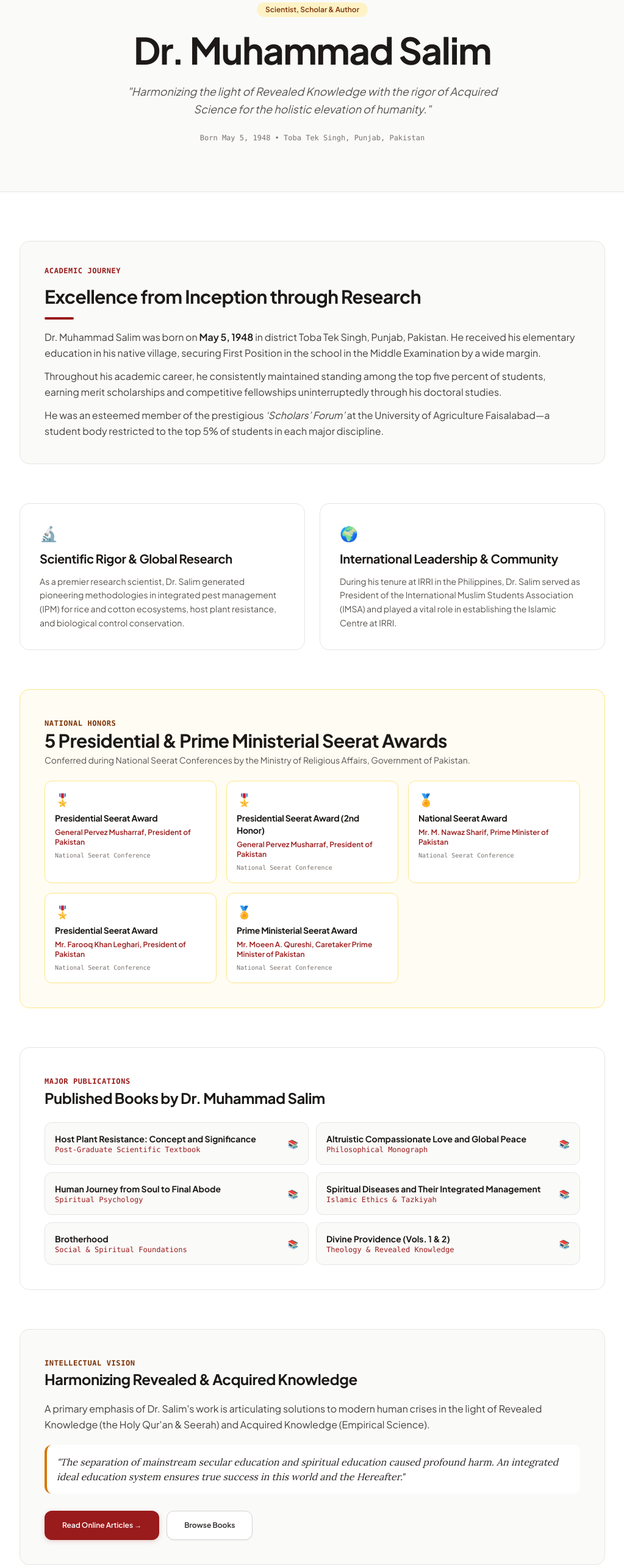
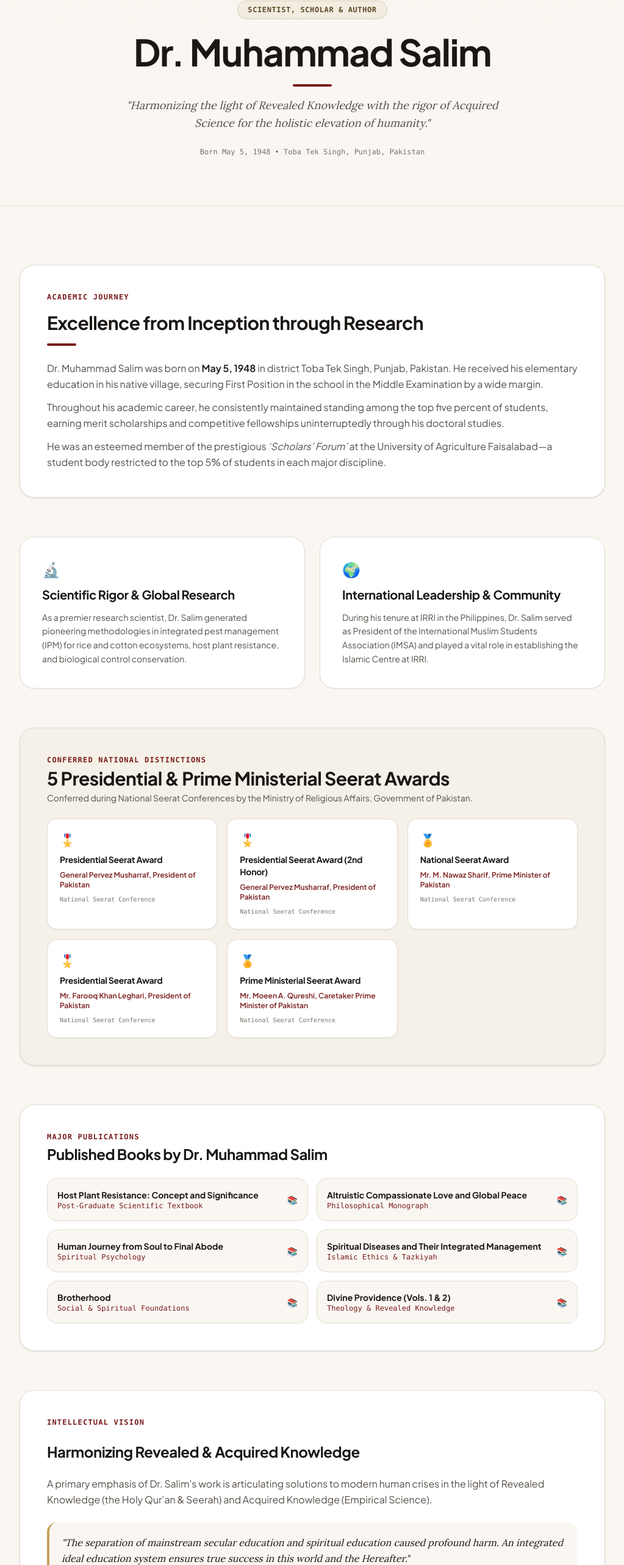
Before and after one commit to Ahmadkhanworkspace/drsalim, a Next.js app: page /about in a window 1280 px wide. Shown: the part 159-2725 px from the top of the page at 61% size, without its empty margins (128-1151 px from the left). Built offline with nearby package versions, Linux system fonts and the light colour scheme.

Commit message:
Align /about page with warm ivory luxury editorial theme

```diff
--- a/app/(main)/about/page.tsx
+++ b/app/(main)/about/page.tsx
@@ -51,45 +51,50 @@ export default function AboutPage() {
     ];
 
     return (
-        <main className="bg-white min-h-screen text-stone-900 pb-24 relative overflow-hidden">
+        <main className="bg-[#FAF7F2] min-h-screen text-[#1A1715] pb-24 relative overflow-hidden">
+            {/* Ambient Background Glows */}
+            <div className="absolute top-0 right-1/4 w-[600px] h-[350px] bg-[#EFE8DC]/60 rounded-full blur-[140px] pointer-events-none -z-10" />
+            <div className="absolute top-1/3 left-10 w-[450px] h-[450px] bg-[#F7EFE3]/70 rounded-full blur-[130px] pointer-events-none -z-10" />
+
             {/* Hero Section */}
-            <section className="pt-32 sm:pt-40 pb-16 sm:pb-20 border-b border-stone-200 bg-stone-50">
+            <section className="pt-32 sm:pt-40 pb-16 sm:pb-20 border-b border-[#E8E1D5] bg-gradient-to-b from-[#F7F4EE] via-[#FAF7F2] to-[#FAF7F2]">
                 <div className="container max-w-4xl mx-auto px-4 sm:px-6 text-center space-y-4">
-                    <span className="inline-block px-3.5 py-1 rounded-full bg-amber-100 text-amber-900 text-xs font-semibold">
+                    <span className="inline-block px-4 py-1.5 rounded-full bg-[#F3ECE0] border border-[#D9CEBA] text-[#5C4A28] text-xs font-semibold uppercase font-mono tracking-wider shadow-xs">
                         Scientist, Scholar & Author
                     </span>
 
-                    <h1 className="text-3xl sm:text-5xl md:text-6xl font-bold leading-tight font-heading text-stone-900 tracking-tight">
+                    <h1 className="text-3xl sm:text-5xl md:text-6xl font-bold leading-tight font-heading text-[#1A1715] tracking-tight">
                         Dr. Muhammad Salim
                     </h1>
+                    <div className="w-16 h-1 bg-[#7A1C1C] mx-auto rounded-full" />
 
-                    <p className="text-stone-600 text-base sm:text-lg max-w-2xl mx-auto leading-relaxed font-light italic">
+                    <p className="text-[#554E48] text-base sm:text-lg max-w-2xl mx-auto leading-relaxed font-serif italic">
                         "Harmonizing the light of Revealed Knowledge with the rigor of Acquired Science for the holistic elevation of humanity."
                     </p>
 
-                    <div className="pt-2 text-xs font-mono text-stone-500">
+                    <div className="pt-2 text-xs font-mono text-[#7A726A]">
                         <span>Born May 5, 1948 • Toba Tek Singh, Punjab, Pakistan</span>
                     </div>
                 </div>
             </section>
 
             {/* Core Narrative / Biography Section */}
-            <section className="py-16 sm:py-20">
+            <section className="py-16 sm:py-24">
                 <div className="container max-w-5xl mx-auto px-4 sm:px-6 lg:px-8 space-y-12 sm:space-y-16">
 
                     {/* Early Life */}
-                    <div className="p-6 sm:p-10 rounded-2xl bg-stone-50 border border-stone-200 space-y-4">
-                        <span className="text-crimson-800 font-mono font-bold uppercase tracking-wider text-xs block">
+                    <div className="p-7 sm:p-11 rounded-3xl bg-white border border-[#E3DBD0] space-y-4 shadow-sm">
+                        <span className="text-[#7A1C1C] font-mono font-bold uppercase tracking-widest text-xs block">
                             Academic Journey
                         </span>
-                        <h2 className="text-2xl sm:text-3xl font-bold text-stone-900 font-heading">
+                        <h2 className="text-2xl sm:text-3xl font-bold text-[#1A1715] font-heading">
                             Excellence from Inception through Research
                         </h2>
-                        <div className="w-12 h-1 bg-crimson-800 rounded-full" />
+                        <div className="w-12 h-1 bg-[#7A1C1C] rounded-full" />
 
-                        <div className="text-stone-700 font-light text-base leading-relaxed space-y-3">
+                        <div className="text-[#554E48] font-light text-base leading-relaxed space-y-3 pt-2">
                             <p>
-                                Dr. Muhammad Salim was born on <strong className="text-stone-900 font-semibold">May 5, 1948</strong> in district Toba Tek Singh, Punjab, Pakistan. He received his elementary education in his native village, securing First Position in the school in the Middle Examination by a wide margin.
+                                Dr. Muhammad Salim was born on <strong className="text-[#1A1715] font-semibold">May 5, 1948</strong> in district Toba Tek Singh, Punjab, Pakistan. He received his elementary education in his native village, securing First Position in the school in the Middle Examination by a wide margin.
                             </p>
                             <p>
                                 Throughout his academic career, he consistently maintained standing among the top five percent of students, earning merit scholarships and competitive fellowships uninterruptedly through his doctoral studies.
@@ -102,70 +107,70 @@ export default function AboutPage() {
 
                     {/* Scientific Contributions */}
                     <div className="grid grid-cols-1 md:grid-cols-2 gap-6">
-                        <div className="p-6 sm:p-8 rounded-2xl bg-white border border-stone-200 space-y-3">
+                        <div className="p-7 sm:p-9 rounded-3xl bg-white border border-[#E3DBD0] space-y-3 shadow-xs">
                             <div className="text-2xl">🔬</div>
-                            <h3 className="text-xl font-bold text-stone-900 font-heading">
+                            <h3 className="text-xl font-bold text-[#1A1715] font-heading">
                                 Scientific Rigor & Global Research
                             </h3>
-                            <p className="text-stone-600 text-sm leading-relaxed font-light">
+                            <p className="text-[#554E48] text-sm leading-relaxed font-light">
                                 As a premier research scientist, Dr. Salim generated pioneering methodologies in integrated pest management (IPM) for rice and cotton ecosystems, host plant resistance, and biological control conservation.
                             </p>
                         </div>
 
-                        <div className="p-6 sm:p-8 rounded-2xl bg-white border border-stone-200 space-y-3">
+                        <div className="p-7 sm:p-9 rounded-3xl bg-white border border-[#E3DBD0] space-y-3 shadow-xs">
                             <div className="text-2xl">🌍</div>
-                            <h3 className="text-xl font-bold text-stone-900 font-heading">
+                            <h3 className="text-xl font-bold text-[#1A1715] font-heading">
                                 International Leadership & Community
                             </h3>
-                            <p className="text-stone-600 text-sm leading-relaxed font-light">
+                            <p className="text-[#554E48] text-sm leading-relaxed font-light">
                                 During his tenure at IRRI in the Philippines, Dr. Salim served as President of the International Muslim Students Association (IMSA) and played a vital role in establishing the Islamic Centre at IRRI.
                             </p>
                         </div>
                     </div>
 
                     {/* 5 Presidential Awards */}
-                    <div className="p-6 sm:p-10 rounded-2xl bg-amber-50/60 border border-amber-200 space-y-6">
+                    <div className="p-7 sm:p-11 rounded-3xl bg-[#F5F1E8] border border-[#E3DBD0] space-y-6 shadow-sm">
                         <div className="space-y-1">
-                            <span className="text-xs font-mono tracking-wider text-amber-900 font-bold uppercase">
-                                National Honors
+                            <span className="text-xs font-mono tracking-widest text-[#7A1C1C] font-bold uppercase block">
+                                Conferred National Distinctions
                             </span>
-                            <h2 className="text-2xl sm:text-3xl font-bold text-stone-900 font-heading">
+                            <h2 className="text-2xl sm:text-3xl font-bold text-[#1A1715] font-heading">
                                 5 Presidential & Prime Ministerial Seerat Awards
                             </h2>
-                            <p className="text-xs sm:text-sm text-stone-600">
+                            <p className="text-xs sm:text-sm text-[#554E48]">
                                 Conferred during National Seerat Conferences by the Ministry of Religious Affairs, Government of Pakistan.
                             </p>
                         </div>
 
                         <div className="grid grid-cols-1 sm:grid-cols-2 lg:grid-cols-3 gap-4">
                             {presidentialAwards.map((award, i) => (
-                                <div key={i} className="p-4 rounded-xl bg-white border border-amber-200 space-y-1.5">
+                                <div key={i} className="p-5 rounded-2xl bg-white border border-[#E3DBD0] space-y-2 shadow-xs">
                                     <div className="text-xl">{award.icon}</div>
-                                    <h4 className="text-sm font-bold text-stone-900 font-heading">{award.title}</h4>
-                                    <div className="text-xs font-semibold text-crimson-800">{award.conferredBy}</div>
-                                    <div className="text-[10px] text-stone-500 font-mono">{award.occasion}</div>
+                                    <h4 className="text-sm font-bold text-[#1A1715] font-heading">{award.title}</h4>
+                                    <div className="text-xs font-semibold text-[#7A1C1C]">{award.conferredBy}</div>
+                                    <div className="text-[10px] text-[#7A726A] font-mono">{award.occasion}</div>
                                 </div>
                             ))}
                         </div>
                     </div>
 
                     {/* Books */}
-                    <div className="p-6 sm:p-10 rounded-2xl bg-white border border-stone-200 space-y-6">
+                    <div className="p-7 sm:p-11 rounded-3xl bg-white border border-[#E3DBD0] space-y-6 shadow-sm">
                         <div className="space-y-1">
-                            <span className="text-crimson-800 font-mono font-bold uppercase tracking-wider text-xs">
+                            <span className="text-[#7A1C1C] font-mono font-bold uppercase tracking-widest text-xs block">
                                 Major Publications
                             </span>
-                            <h3 className="text-2xl font-bold text-stone-900 font-heading">
+                            <h3 className="text-2xl font-bold text-[#1A1715] font-heading">
                                 Published Books by Dr. Muhammad Salim
                             </h3>
                         </div>
 
-                        <div className="grid grid-cols-1 sm:grid-cols-2 gap-3">
+                        <div className="grid grid-cols-1 sm:grid-cols-2 gap-3.5">
                             {majorBooks.map((b, i) => (
-                                <div key={i} className="p-4 rounded-xl bg-stone-50 border border-stone-200 flex justify-between items-center">
+                                <div key={i} className="p-4 rounded-2xl bg-[#FAF7F2] border border-[#E3DBD0] flex justify-between items-center">
                                     <div>
-                                        <div className="text-sm font-bold text-stone-900 font-heading">{b.title}</div>
-                                        <div className="text-xs text-crimson-800 font-mono">{b.type}</div>
+                                        <div className="text-sm font-bold text-[#1A1715] font-heading">{b.title}</div>
+                                        <div className="text-xs text-[#7A1C1C] font-mono">{b.type}</div>
                                     </div>
                                     <span className="text-stone-400 text-sm">📚</span>
                                 </div>
@@ -174,33 +179,33 @@ export default function AboutPage() {
                     </div>
 
                     {/* Vision & Articles */}
-                    <div className="p-6 sm:p-10 rounded-2xl bg-stone-50 border border-stone-200 space-y-5">
-                        <span className="text-amber-900 font-mono font-bold uppercase tracking-wider text-xs">
+                    <div className="p-7 sm:p-11 rounded-3xl bg-white border border-[#E3DBD0] space-y-6 shadow-sm">
+                        <span className="text-[#7A1C1C] font-mono font-bold uppercase tracking-widest text-xs block">
                             Intellectual Vision
                         </span>
-                        <h3 className="text-2xl font-bold text-stone-900 font-heading">
+                        <h3 className="text-2xl font-bold text-[#1A1715] font-heading">
                             Harmonizing Revealed & Acquired Knowledge
                         </h3>
 
-                        <p className="text-stone-700 font-light text-base leading-relaxed">
+                        <p className="text-[#554E48] font-light text-base leading-relaxed">
                             A primary emphasis of Dr. Salim's work is articulating solutions to modern human crises in the light of Revealed Knowledge (the Holy Qur'an & Seerah) and Acquired Knowledge (Empirical Science).
                         </p>
-                        <blockquote className="p-4 rounded-xl bg-white border-l-4 border-amber-600 text-stone-800 font-serif italic text-base">
+                        <blockquote className="p-5 rounded-2xl bg-[#FAF7F2] border-l-4 border-[#C5A059] text-[#1A1715] font-serif italic text-base leading-relaxed">
                             "The separation of mainstream secular education and spiritual education caused profound harm. An integrated ideal education system ensures true success in this world and the Hereafter."
                         </blockquote>
 
-                        <div className="pt-2 flex flex-wrap gap-3">
+                        <div className="pt-2 flex flex-wrap gap-3.5">
                             <Link
                                 href="/#articles"
-                                className="btn btn-primary text-xs"
+                                className="px-6 py-3 rounded-xl bg-[#7A1C1C] hover:bg-[#631414] text-white font-bold text-xs uppercase tracking-widest transition-all shadow-xs"
                             >
                                 Read Online Articles →
                             </Link>
                             <Link
-                                href="/#books"
-                                className="btn btn-outline text-xs"
+                                href="/store"
+                                className="px-6 py-3 rounded-xl bg-white hover:bg-[#FAF7F2] border border-[#D9CEBA] text-[#1A1715] font-bold text-xs uppercase tracking-widest transition-all shadow-xs"
                             >
-                                Browse Books
+                                Browse Bookstore
                             </Link>
                         </div>
                     </div>
--- a/app/admin/dashboard/page.tsx
+++ b/app/admin/dashboard/page.tsx
@@ -106,7 +106,7 @@ export default function AdminDashboardPage() {
         { name: 'Amazon KDP & FBA', share: '47.5%', amount: '$1,130', color: '#4F46E5' },
         { name: 'Etsy Marketplace', share: '25.4%', amount: '$605', color: '#06B6D4' },
         { name: 'Pinterest Commerce', share: '17.2%', amount: '$410', color: '#F59E0B' },
-        { name: 'Barnes & Noble', share: '9.9%', amount: '$236', color: '#10B981' }
+        { name: 'Direct Reader Orders', share: '9.9%', amount: '$236', color: '#10B981' }
     ];
 
     const topBooks = [
--- a/app/admin/finance/page.tsx
+++ b/app/admin/finance/page.tsx
@@ -188,7 +188,7 @@ export default function FinancePage() {
         { name: 'Amazon KDP & FBA', earnings: 1130, sales: 56, percentage: 47.5, icon: '📦' },
         { name: 'Etsy Marketplace', earnings: 605, sales: 30, percentage: 25.4, icon: '🎨' },
         { name: 'Pinterest Commerce', earnings: 410, sales: 20, percentage: 17.2, icon: '📌' },
-        { name: 'Barnes & Noble', earnings: 236, sales: 12, percentage: 9.9, icon: '📚' }
+        { name: 'Amazon Kindle Direct', earnings: 236, sales: 12, percentage: 9.9, icon: '📱' }
     ];
 
     const [paymentMethods, setPaymentMethods] = useState<PaymentMethod[]>([
```
